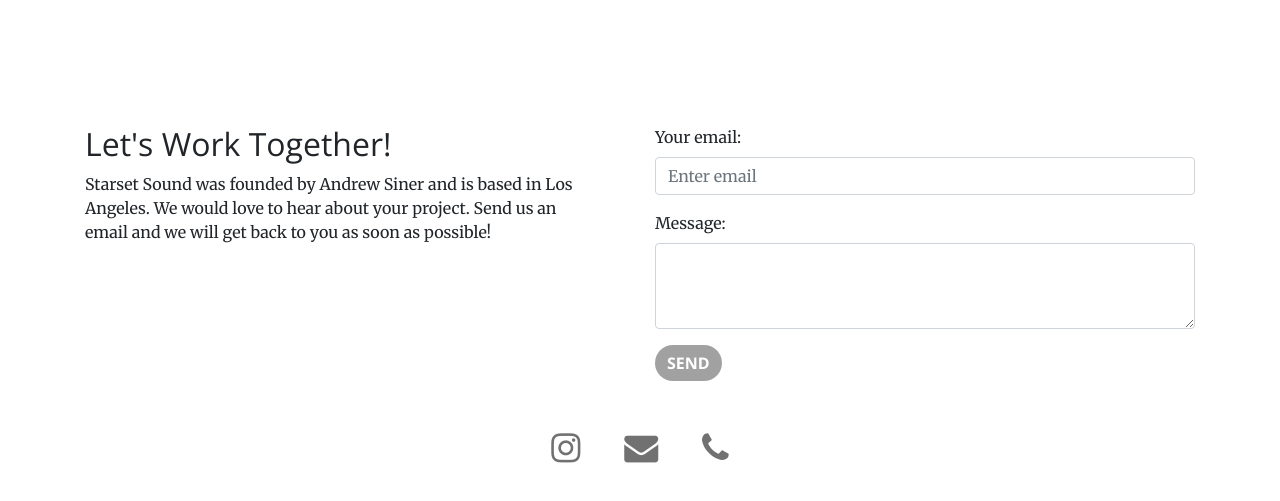
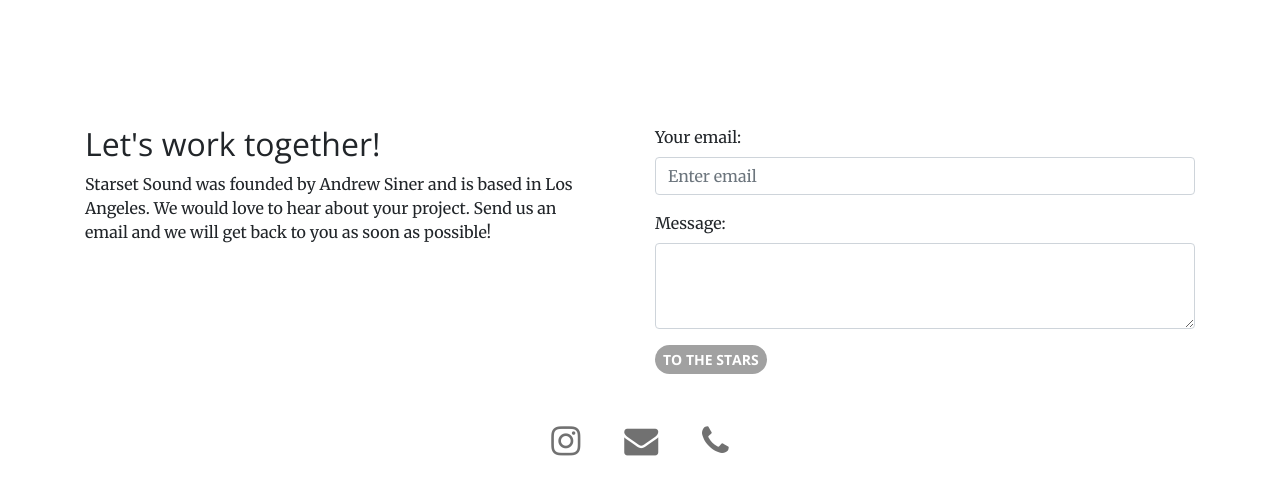
Before and after one commit to drewsiner/drewsiner.github.io, a website: page index.html in a window 1280 px wide. Shown: the part 2951-3452 px from the top of the page. Drawn offline with nearby package versions, Linux system fonts and the light colour scheme.

Commit message:
hopefully last formtest

```diff
--- a/index.html
+++ b/index.html
@@ -240,7 +240,7 @@
       <div class="container">
         <div class="row">
           <div class="col-lg-6">
-            <h2 class="section-heading contact-message">Let's Work Together!</h2>
+            <h2 class="section-heading contact-message">Let's work together!</h2>
 
             <p class="mb-5">Starset Sound was founded by Andrew Siner and is based in Los Angeles. We would love to hear about your project. Send us an email and we will get back to you as soon as possible!</p>
           </div>
@@ -256,8 +256,8 @@
               <textarea type="message" class="form-control" id="message" rows="3" required></textarea>
             </div>
             <div classe="form-group">
-            <!--<button type="submit" value="send" class="btn btn-primary btn-sm">to the stars</button>-->
-            <input type="submit" value="send" class="btn btn-primary btm-sm">
+            <button type="submit" value="send" class="btn btn-primary btn-sm">to the stars</button>
+            <!--<input type="submit" value="send" class="btn btn-primary btm-sm">-->
             <input type="hidden" name="_next" value="index.html" />
             </div>
           </div>
```
